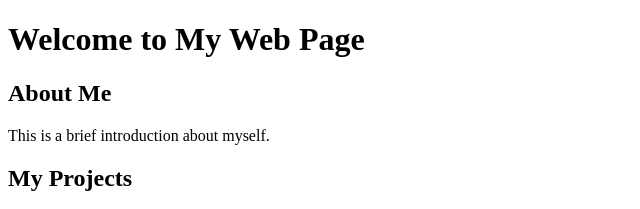
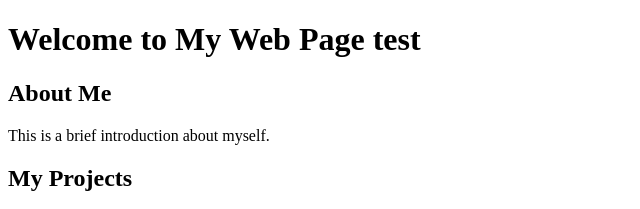
Before and after one commit to gehcost4/ClienteRepoTest, a plain HTML site: page index.html in a window 1280 px wide. Shown: the top 209 px of the page, 0-640 px from the left. Drawn offline with Linux system fonts and the light colour scheme.

Commit message:
deploy.yml

```diff
--- a/index.html
+++ b/index.html
@@ -8,7 +8,7 @@
 </head>
 <body>
     <header>
-        <h1>Welcome to My Web Page</h1>
+        <h1>Welcome to My Web Page test</h1>
     </header>
     <main>
         <section>
```
